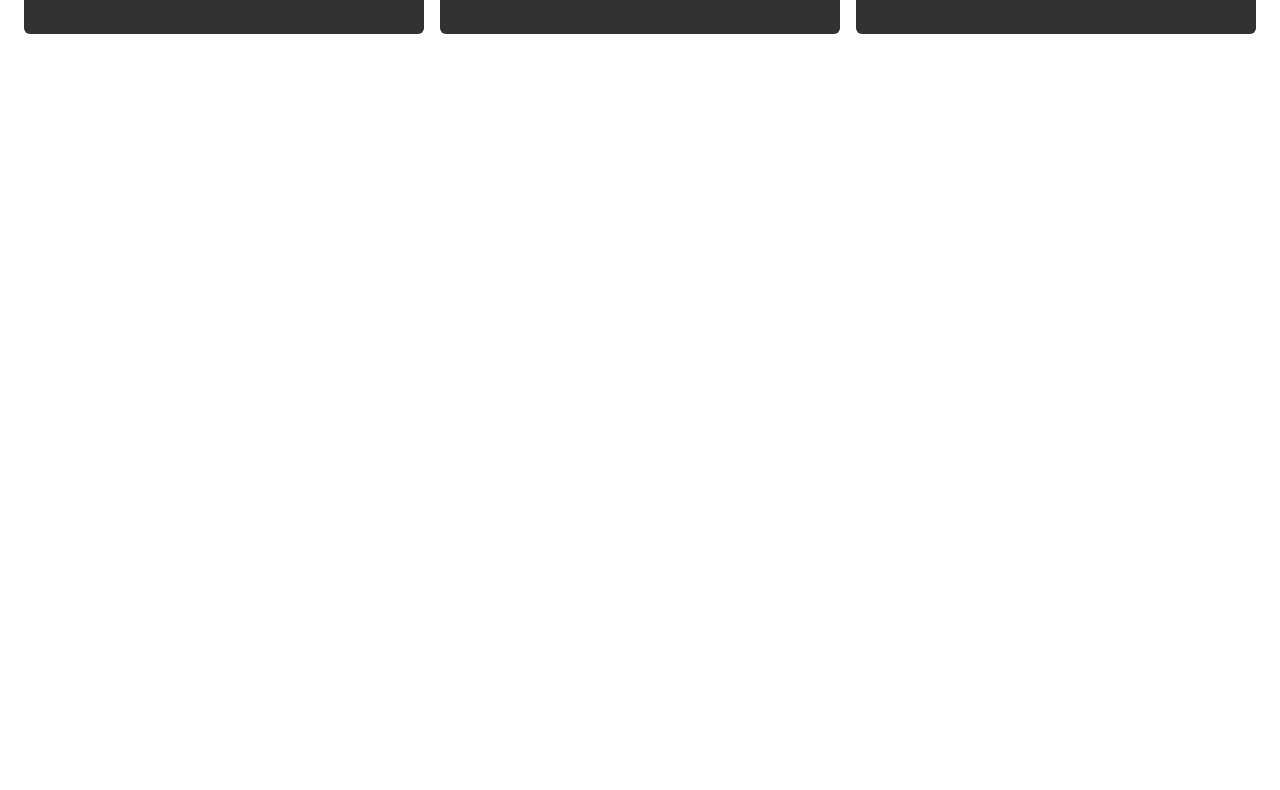
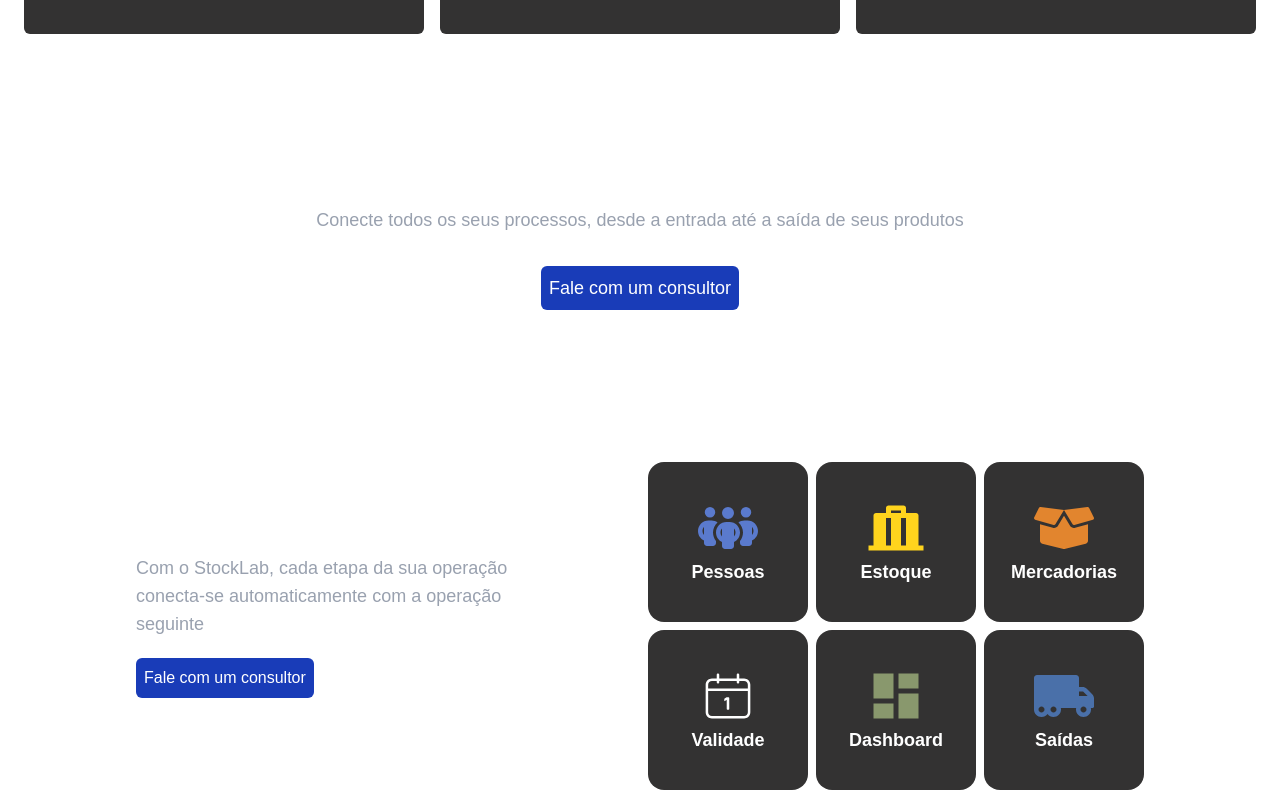
Before and after one commit to Diogomc/storage-frontend, a Next.js app: page /home in a window 1280 px wide. Shown: the part 1120-1910 px from the top of the page. Before the commit the page ends 1154 px from the top, so only its background shows below. Built offline with nearby package versions, Linux system fonts and the light colour scheme.

Commit message:
feat: include two new areas on homepage

```diff
--- a/app/home/page.tsx
+++ b/app/home/page.tsx
@@ -8,7 +8,11 @@ import { AiFillAlert } from "react-icons/ai";
 import { BsFillClipboard2DataFill } from "react-icons/bs";
 import { FaBoxOpen } from "react-icons/fa";
 import Typewriter from "react-ts-typewriter";
-
+import { FaPeopleGroup } from "react-icons/fa6";
+import { RiLuggageDepositFill } from "react-icons/ri";
+import { CiCalendarDate } from "react-icons/ci";
+import { FaTruckMoving } from "react-icons/fa";
+import { MdDashboard } from "react-icons/md";
 import { motion } from 'framer-motion';
 
 const responsive = {
@@ -64,11 +68,13 @@ export default function Home() {
           delay={0}
         />
       </h2>
+
+
       <motion.div
-      initial={{opacity:0, x: -100}}
-      whileInView={{opacity:1, x:0}}
-      transition={{duration: 0.5}}
-      exit={{opacity: 0, x: -100}}
+        initial={{ opacity: 0, x: -100 }}
+        whileInView={{ opacity: 1, x: 0 }}
+        transition={{ duration: 0.5 }}
+        exit={{ opacity: 0, x: -100 }}
         className="flex w-full gap-4 justify-center max-md:flex-col max-md:gap-2">
         <div className="flex flex-col items-center w-100 bg-second rounded-md text-center max-md:w-full">
           <p className="p-5 text-amber-600"><FaBoxOpen size={50} /></p>
@@ -86,8 +92,57 @@ export default function Home() {
           <p className="text-lg p-8 pt-2">Receba alertas sobre as situações dos seus produtos</p>
         </div>
       </motion.div>
+
+
+      <div className="text-center flex flex-col items-center mt-30 gap-3">
+        <p className="text-4xl font-bold">Comece hoje a otimizar tarefas repetitivas.</p>
+        <p className="text-gray-400 text-lg">Conecte todos os seus processos, desde a entrada até a saída de seus produtos</p>
+      </div>
+      <div className="p-6 text-center text-lg">
+        <Button name="Fale com um consultor" />
       </div>
 
 
+      <div className="flex justify-center mt-30">
+        <div className="flex flex-col gap-3 items-baseline-last">
+          <p className="text-4xl w-lg">Suas operações conectadas em todos os processos</p>
+          <p className="text-lg text-gray-400 w-sm">Com o StockLab, cada etapa da sua operação conecta-se automaticamente com a operação seguinte</p>
+          <Button name="Fale com um consultor" />
+        </div>
+
+
+
+
+        <div className="grid grid-cols-3 gap-2 items-center text-center">
+          <div className="bg-second rounded-2xl p-5 flex flex-col items-center h-40 justify-center w-40">
+            <FaPeopleGroup size={60} color="#5A7ACD" />
+            <p className="text-lg font-bold">Pessoas</p>
+          </div>
+          <div className="bg-second rounded-2xl p-5 flex flex-col items-center h-40 justify-center w-40">
+            <RiLuggageDepositFill size={60} color="#FFD41D" />
+            <p className="text-lg font-bold">Estoque</p>
+          </div>
+          <div className="bg-second rounded-2xl p-5 flex flex-col items-center h-40 justify-center w-40">
+            <FaBoxOpen size={60} color="#E2852E" />
+            <p className="text-lg font-bold">Mercadorias</p>
+          </div>
+          <div className="bg-second rounded-2xl p-5 flex flex-col items-center h-40 justify-center w-40">
+            <CiCalendarDate size={60} />
+            <p className="text-lg font-bold">Validade</p>
+          </div>
+          <div className="bg-second rounded-2xl p-5 flex flex-col items-center h-40 justify-center w-40">
+            <MdDashboard size={60} color="#89986D" />
+            <p className="text-lg font-bold">Dashboard </p>
+          </div>
+          <div className="bg-second rounded-2xl p-5 flex flex-col items-center h-40 justify-center w-40">
+            <FaTruckMoving size={60} color="#4A70A9" />
+            <p className="text-lg font-bold">Saídas</p>
+          </div>
+
+        </div>
+      </div>
+
+
+    </div>
   );
 }
--- a/package.json
+++ b/package.json
@@ -11,7 +11,7 @@
   "dependencies": {
     "axios": "^1.13.2",
     "framer-motion": "^12.23.26",
-    "next": "16.0.1",
+    "next": "^16.1.0",
     "react": "19.2.0",
     "react-dom": "19.2.0",
     "react-google-charts": "^5.2.1",
```
Also changed, not shown: 1 other file (tests, documents, lock files or other folders). Lines whose indentation alone changed are shown as unchanged.
